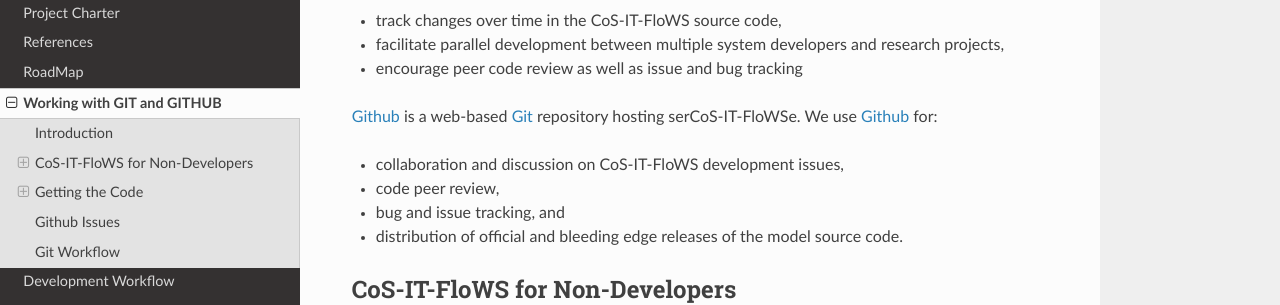
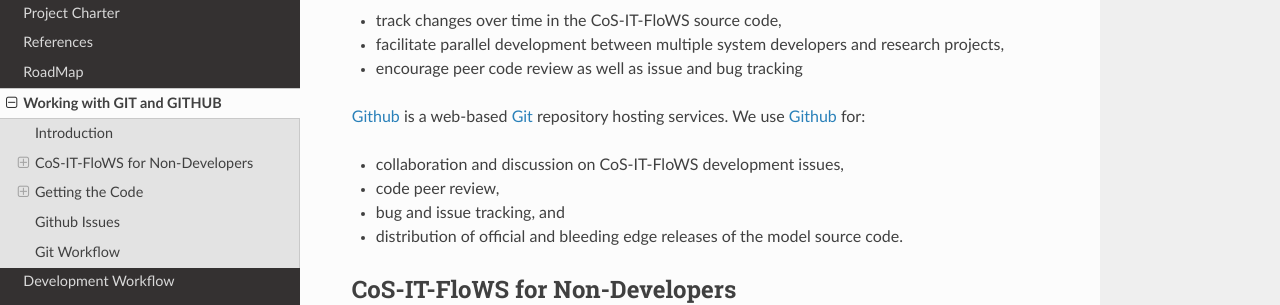
Before and after one commit to COS-IT-FLOWS/COS-IT-FLOWS-Documentation, an MkDocs documentation site: the page built from docs/UserGuide.md, in a window 1280 px wide and 900 px high. Shown: the part 255-560 px from the top of the window. Built offline with MkDocs 1.6.1, drawn with Linux system fonts in a browser that asks for light colours; nearby versions of some CDN libraries.

Commit message:
"typo fixed" "typo fixed" qa!

```diff
--- a/docs/UserGuide.md
+++ b/docs/UserGuide.md
@@ -8,7 +8,7 @@
 * facilitate parallel development between multiple system developers and research projects,
 * encourage peer code review as well as issue and bug tracking
 
-[Github](https://github.com/) is a web-based [Git](https://git-scm.com) repository hosting serCoS-IT-FloWSe. We use [Github](https://github.com/) for:
+[Github](https://github.com/) is a web-based [Git](https://git-scm.com) repository hosting services. We use [Github](https://github.com/) for:
 
 * collaboration and discussion on CoS-IT-FloWS development issues,
 * code peer review,
```
